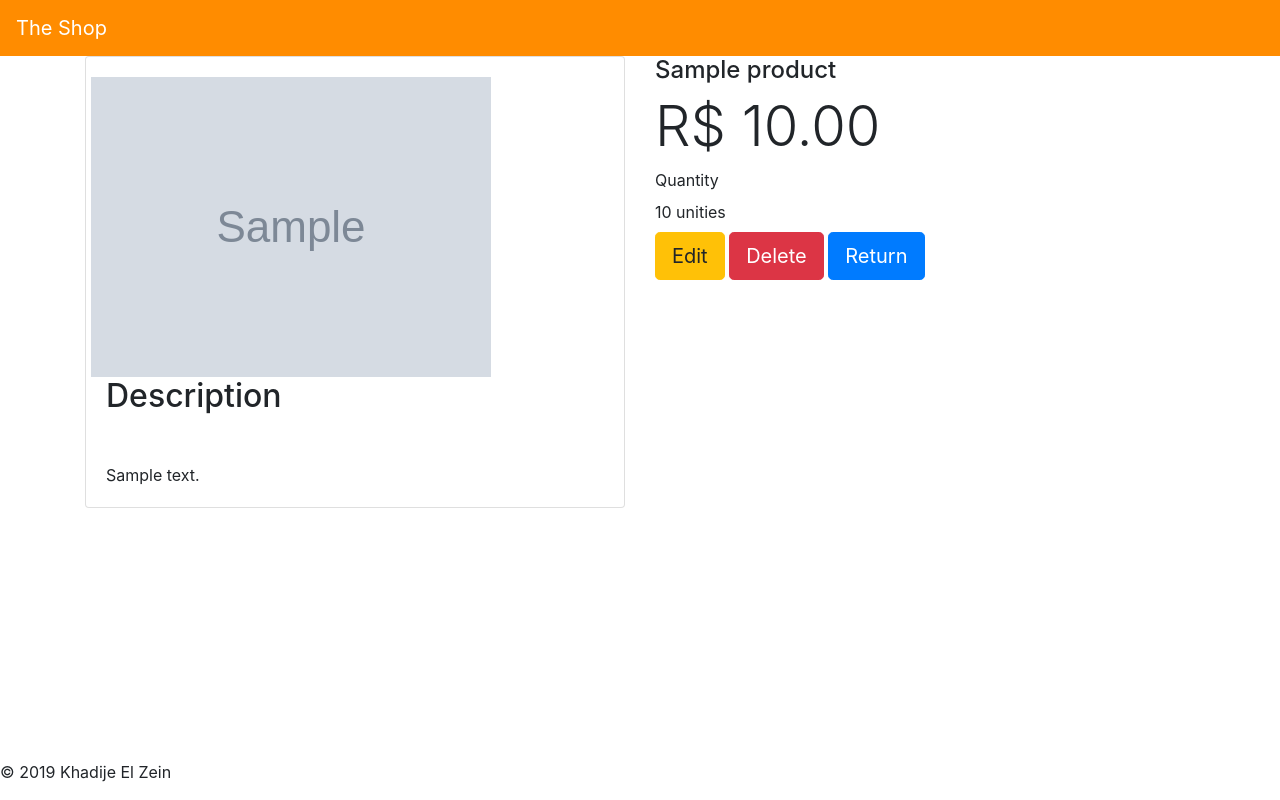
After one commit to KhadijeElzein/theShop, a Django app: page /1 in a window 1280 px wide. The commit adds this page. Run offline with Django 3.2, Linux system fonts and the light colour scheme; tables that the repository leaves empty hold one stand-in row (values such as "Sample post"); grey boxes marked "Sample" are stand-in pictures; some libraries are stand-ins or nearby versions.

Commit message:
created functionality to see the details of a product

```diff
--- /dev/null
+++ b/core/templates/base.html
@@ -0,0 +1,49 @@
+{% load static %}
+<!DOCTYPE html>
+<html lang="en">
+<head>
+    <meta charset="UTF-8">
+    <meta name="viewport" content="width=device-width, initial-scale=1.0">
+    <meta http-equiv="X-UA-Compatible" content="ie=edge">
+    <link rel="stylesheet" href="https://stackpath.bootstrapcdn.com/bootstrap/4.3.1/css/bootstrap.min.css" integrity="sha384-ggOyR0iXCbMQv3Xipma34MD+dH/1fQ784/j6cY/iJTQUOhcWr7x9JvoRxT2MZw1T" crossorigin="anonymous">
+    <link rel="stylesheet" href="{% static 'style.css' %}"/>
+    <script src="https://code.jquery.com/jquery-3.1.1.slim.min.js" integrity="sha384-A7FZj7v+d/sdmMqp/nOQwliLvUsJfDHW+k9Omg/a/EheAdgtzNs3hpfag6Ed950n" crossorigin="anonymous"></script>
+
+    <title>The Shop</title>
+</head>
+
+<body class="d-flex flex-column">
+        <header>
+            <nav class="navbar navbar-expand-md navbar-dark" style="background-color: #FF8C00;">
+                <a class="navbar-brand" href="#">The Shop</a>
+                <!--button class="navbar-toggler" type="button" data-toggle="collapse" data-target="#navbarCollapse" aria-controls="navbarCollapse" aria-expanded="false" aria-label="Toggle navigation">
+                <span class="navbar-toggler-icon"></span>
+                </button>-->
+                <!--<div class="collapse navbar-collapse" id="navbarCollapse">
+                <ul class="navbar-nav mr-auto">
+                    <li class="nav-item active">
+                    <a class="nav-link" href="#">Home <span class="sr-only">(current)</span></a>
+                    </li>
+                    <li class="nav-item">
+                    <a class="nav-link" href="#">Link</a>
+                    </li>
+                </ul>
+                </div>-->
+            </nav>
+        </header>
+        <main role="main">
+            {% block content%}
+            {% endblock %}
+        </main>
+        <!-- FOOTER -->
+        <footer class="mt-auto">
+            <p>© 2019 Khadije El Zein
+        </footer>
+
+
+    <script src="https://code.jquery.com/jquery-3.1.1.slim.min.js" integrity="sha384-A7FZj7v+d/sdmMqp/nOQwliLvUsJfDHW+k9Omg/a/EheAdgtzNs3hpfag6Ed950n" crossorigin="anonymous"></script>
+    <script src="https://cdnjs.cloudflare.com/ajax/libs/tether/1.4.0/js/tether.min.js" integrity="sha384-DztdAPBWPRXSA/3eYEEUWrWCy7G5KFbe8fFjk5JAIxUYHKkDx6Qin1DkWx51bBrb" crossorigin="anonymous"></script>
+    <script src="https://cdnjs.cloudflare.com/ajax/libs/holder/2.9.4/holder.min.js"></script>
+    <script src="https://maxcdn.bootstrapcdn.com/bootstrap/4.0.0-alpha.6/js/bootstrap.min.js" integrity="sha384-vBWWzlZJ8ea9aCX4pEW3rVHjgjt7zpkNpZk+02D9phzyeVkE+jo0ieGizqPLForn" crossorigin="anonymous"></script>
+</body>
+</html>
--- /dev/null
+++ b/core/templates/detail.html
@@ -0,0 +1,41 @@
+{% extends 'base.html' %}
+{% load static %}
+{% block content %}
+<style>
+img {
+    max-width: 100%;
+    max-height: 100%;
+}
+</style>
+<div class="container">
+    <div class="row">
+      <div class="col-lg-6">
+        <div class="card mb-6">
+          <div class="card-body">
+            <div class="row">
+                <div class="col-xs-6">
+                   <img src="{{product.image.url}}">
+                </div>
+            </div>
+            <div>
+                <h2 class="mb-5">Description</h2>
+                <div>{{product.description}}</div>
+            </div>
+        </div>
+    </div>
+    </div>
+    <div class="col-lg-6">
+              <h4 class="product-title mb-2">{{product.name}}</h4>
+              <h2 class="product-price display-4">R$ {{product.price}}</h2>
+              <label for="quant">Quantity</label>
+              <div class="mb-2">{{product.quantity}} unities </div>
+              <button class="btn btn-warning btn-lg">Edit</button>
+              <button class="btn btn-danger btn-lg">Delete</button>
+              <a class="btn btn-primary btn-lg" href="{% url 'product_list'%}">Return</a>
+    </div>
+</div>
+
+
+
+
+{% endblock %}
--- a/core/urls.py
+++ b/core/urls.py
@@ -3,4 +3,5 @@ from core import views
 
 urlpatterns = [
     path('', views.list_products, name='product_list'),
+    path('<int:pk>', views.detail_product, name='product_detail'),
 ]
--- a/core/views.py
+++ b/core/views.py
@@ -4,3 +4,8 @@ from .models import Product
 def list_products(request):
     products = Product.objects.all()
     return render(request,'index.html',{'products': products})
+
+
+def detail_product(request,pk):
+    product = Product.objects.get(pk=pk)
+    return render(request,'detail.html',{'product': product})
--- a/shop/urls.py
+++ b/shop/urls.py
@@ -22,4 +22,5 @@ from django.conf.urls.static import static
 urlpatterns = [
     path('admin/', admin.site.urls),
     path('', include('core.urls')),
+    path('<int:pk>', include('core.urls')),
 ] + static(settings.MEDIA_URL, document_root = settings.MEDIA_ROOT)
```
Also changed, not shown: core/templates/index.html (+4 -47 lines), media/products/alice-dining-chair__86760.1528327861.webp (added).
